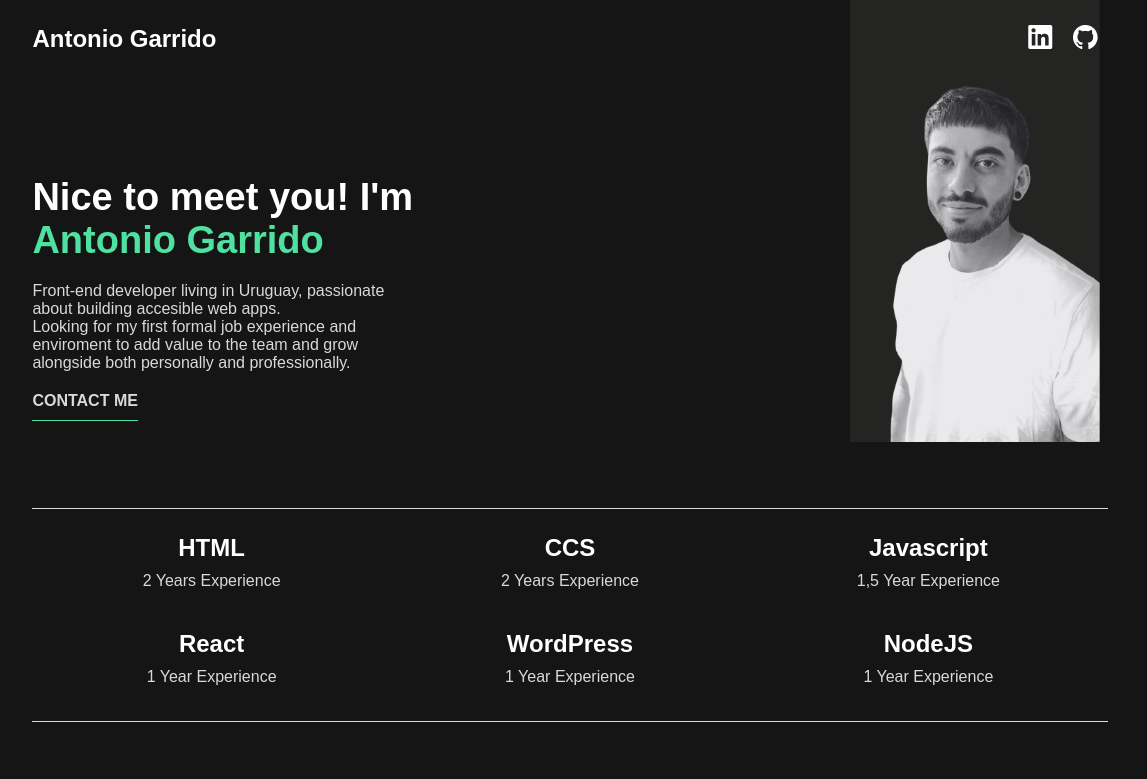
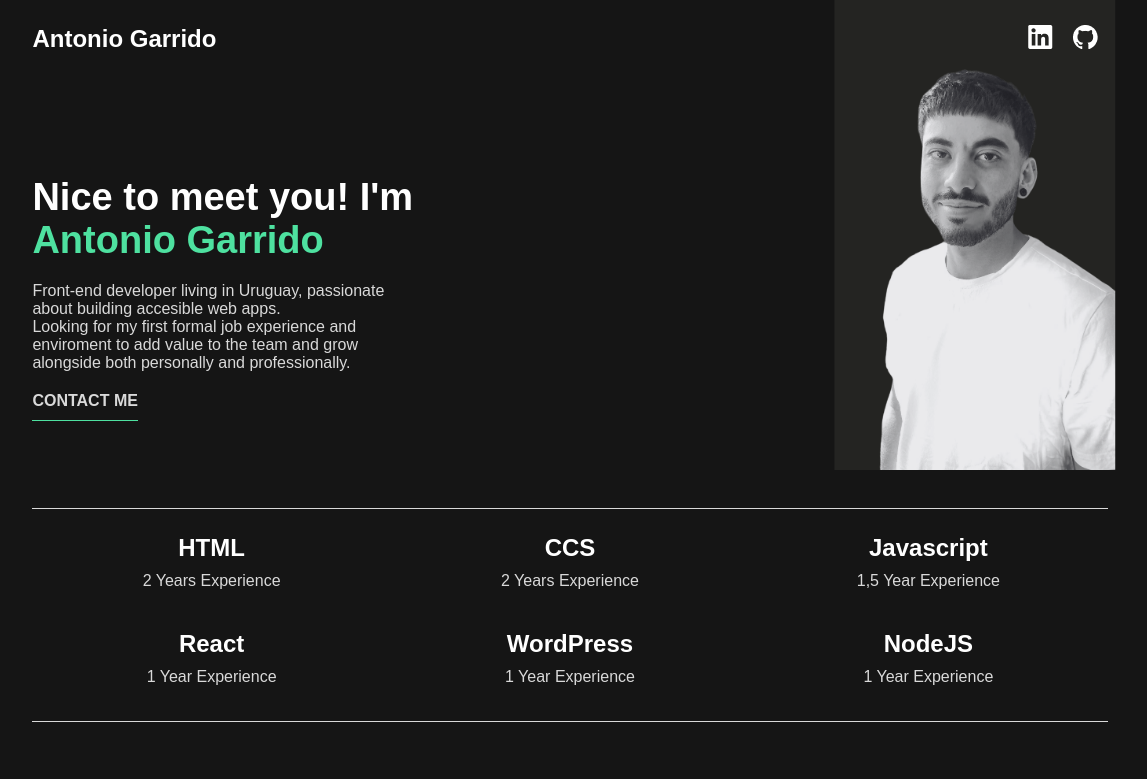
Before and after one commit to AntonioGarrido19/portfolio, a plain HTML site: page index.html in a window 1536 px wide. Shown: the top 779 px of the page, without its empty margins (198-1345 px from the left). Drawn offline with nearby package versions, Linux system fonts and the light colour scheme.

Commit message:
img modified

```diff
--- a/css/style.css
+++ b/css/style.css
@@ -340,7 +340,7 @@ footer {
   }
 
   .presentation_img img {
-    transform: scale(1.6);
+    transform: scale(1.8);
   }
 
   .technology_container {
@@ -389,7 +389,7 @@ footer {
   }
 
   .presentation_img img {
-    transform: scale(1.6);
+    transform: scale(1.8);
   }
 
   .technology_container {
@@ -449,7 +449,7 @@ footer {
     }
 
     .presentation_img img {
-      transform: scale(1.6);
+      transform: scale(1.8);
     }
 
 
```
